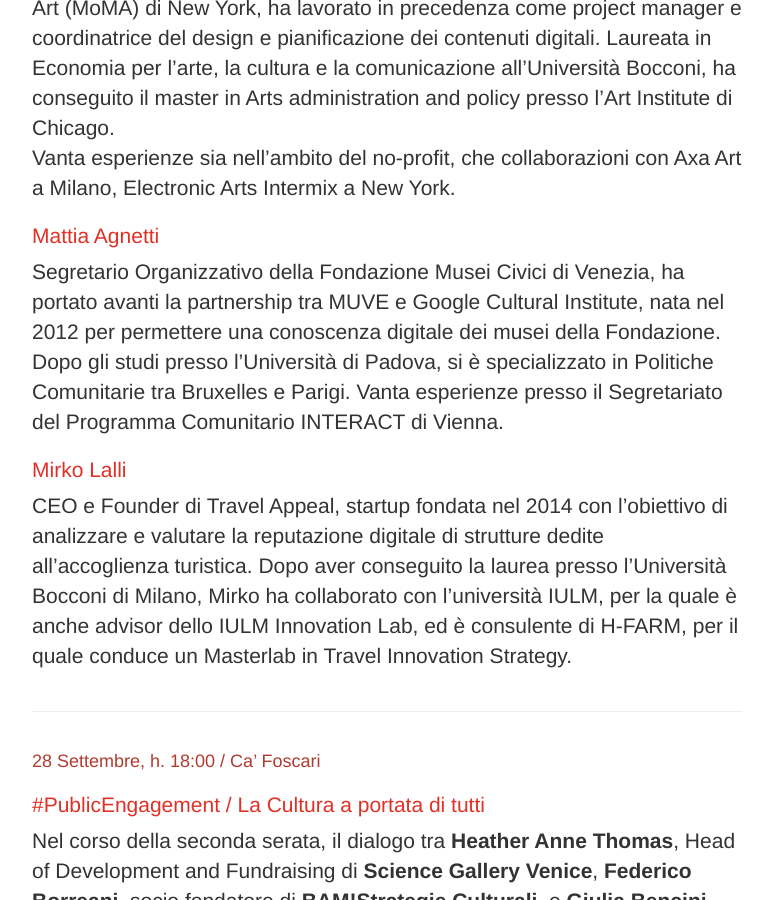
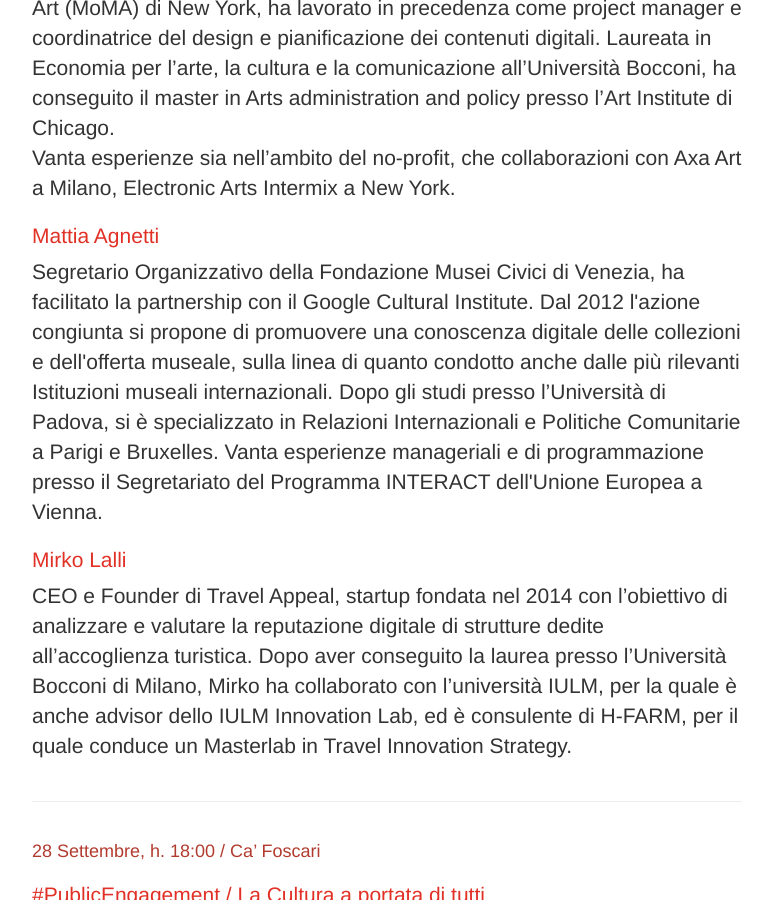
Before and after one commit to simonini/dvri-j-theme, a Jekyll site: the page built from progetti/caffe-2017.html, in a window 1280 px wide and 900 px high, scrolled down 2844 px. Shown: the whole window, without its empty margins (253-1026 px from the left). Built offline with Jekyll 4.4.1, drawn with Linux system fonts in a browser that asks for light colours; the table of contents is made by our own code.

Commit message:
Update caffe-2017.html

```diff
--- a/progetti/caffe-2017.html
+++ b/progetti/caffe-2017.html
@@ -43,9 +43,7 @@
   </p>
 
   <h5>Mattia Agnetti</h5>
-  <p>Segretario Organizzativo della Fondazione Musei Civici di Venezia, ha portato avanti la partnership tra MUVE e Google Cultural Institute, nata nel 2012 per permettere una conoscenza digitale dei musei della Fondazione.
-  Dopo gli studi presso l’Università di Padova, si è specializzato in Politiche Comunitarie tra Bruxelles e Parigi.
-  Vanta esperienze presso il Segretariato del Programma Comunitario INTERACT di Vienna.</p>
+  <p>Segretario Organizzativo della Fondazione Musei Civici di Venezia, ha facilitato la partnership con il Google Cultural Institute. Dal 2012 l'azione congiunta si propone di promuovere una conoscenza digitale delle collezioni e dell'offerta museale, sulla linea di quanto condotto anche dalle più rilevanti Istituzioni museali internazionali. Dopo gli studi presso l’Università di Padova, si è specializzato in Relazioni Internazionali e Politiche Comunitarie a Parigi e Bruxelles. Vanta esperienze manageriali e di programmazione presso il Segretariato del Programma INTERACT dell'Unione Europea a Vienna.</p>
 
   <h5>Mirko Lalli</h5>
   <p>CEO  e Founder di Travel Appeal, startup fondata nel 2014 con l’obiettivo di analizzare e valutare la reputazione digitale di strutture dedite all’accoglienza turistica.
```
